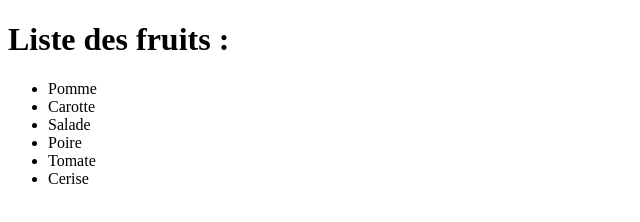
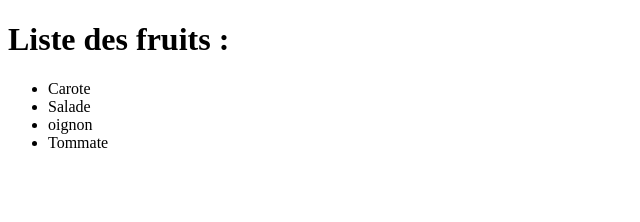
Before and after one commit to tonio-38000/exo-rabase, a plain HTML site: page index.html in a window 1280 px wide. Shown: the whole page, without its empty margins (0-640 px from the left). Drawn offline with Linux system fonts and the light colour scheme.

Commit message:
Remove fruits from vegetable list and add onion

```diff
--- a/index.html
+++ b/index.html
@@ -10,12 +10,12 @@
     <body>
         <h1>Liste des fruits :</h1>
         <ul>
-            <li>Pomme</li>
-            <li>Carotte</li>
+
+
+            <li>Carote</li>
             <li>Salade</li>
-            <li>Poire</li>
-            <li>Tomate</li>
-            <li>Cerise</li>
+            <li>oignon</li>
+	    <li>Tommate</li>
         </ul>
     </body>
 </html>
```
